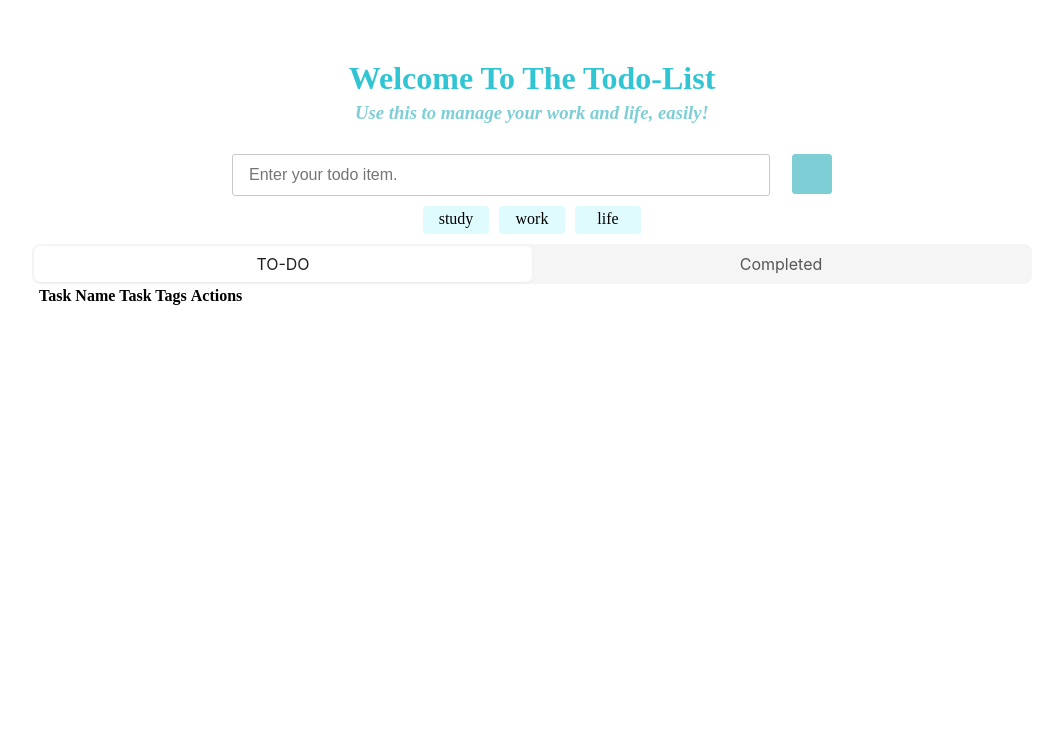
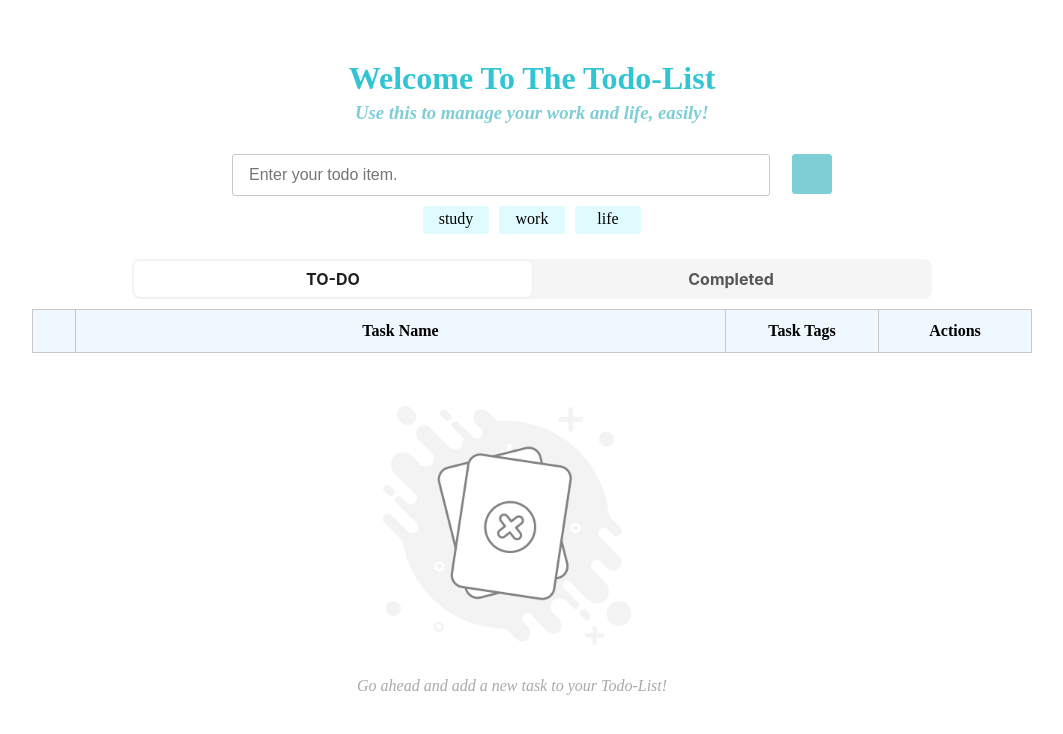
Before and after one commit to Enternity-Yu/my_todolist, a React (Create React App) app: page / in a window 1280 px wide. Shown: the top 734 px of the page, without its empty margins (108-1171 px from the left). Built offline with nearby package versions, Linux system fonts and the light colour scheme.

Commit message:
[TaskList]test empty list and test table classname when click 'completed'.

```diff
--- a/src/page/task-list/TaskList.scss
+++ b/src/page/task-list/TaskList.scss
@@ -0,0 +1,57 @@
+table {
+	border-collapse: collapse;
+	width: 100%;
+}
+
+table, th, td {
+	border: 1px solid rgb(201, 200, 200);
+}
+
+thead {
+	background-color: #EFF8FE;
+}
+
+.task-segmented {
+	width: 80%;
+	height: 30px;
+	margin: 20px auto;
+	font-weight: bold;
+}
+
+.task-list {
+	th, tr {
+		height: 40px;
+	}
+
+	.task-check-head {
+		width: 40px;
+	}
+
+	.task-tags-head {
+		width: 150px;
+	}
+
+	.task-actions-head {
+		width: 150px;
+	}
+
+	.task-actions-head-active {
+		display: none;
+	}
+}
+
+.tasks-empty {
+	width: 350px;
+	padding: 20px;
+	margin: auto;
+
+	.empty-img {
+		text-align: center;
+		width: 300px;
+	}
+
+	.empty-text {
+		color: #A9A9A9;
+		text-align: center;
+	}
+}
--- a/src/page/task-list/TaskList.tsx
+++ b/src/page/task-list/TaskList.tsx
@@ -1,25 +1,55 @@
-import React from 'react';
-import {Segmented} from 'antd';
+import React, { useState } from 'react';
+import { Segmented } from 'antd';
+import EmptyImg from '../../assets/empty-img.png';
+import './TaskList.scss';
 
 const TaskList: React.FC = () => {
-	return (<div data-testid="task-list-element">
-		<div>
-			<Segmented options={['TO-DO', 'Completed']} size='large' block={true}/>
+	const [showValue, setShowValue] = useState<string | number>('TO-DO');
+
+	const showEmpty = (
+		<div className="tasks-empty">
+			<img className="empty-img" src={EmptyImg} alt={'empty'} />
+			<div>
+				<i className="empty-text">
+          Go ahead and add a new task to your Todo-List!
+				</i>
+			</div>
 		</div>
-		<table className='task-list'>
-			<thead>
-				<tr>
-					<th></th>
-					<th>Task Name</th>
-					<th>Task Tags</th>
-					<th>Actions</th>
-				</tr>
-			</thead>
-			<tbody>
+	);
 
-			</tbody>
-		</table>
-	</div>);
+	return (
+		<div data-testid="task-list-element">
+			<div className="task-segmented">
+				<Segmented
+					className="task-segmented-content"
+					options={['TO-DO', 'Completed']}
+					size="large"
+					block={true}
+					value={showValue}
+					onChange={setShowValue}
+				/>
+			</div>
+			<table className="task-list">
+				<thead>
+					<tr>
+						<th className="task-check-head"></th>
+						<th className="task-name-head">Task Name</th>
+						<th className="task-tags-head">Task Tags</th>
+						<th
+							className={`${
+								showValue === 'TO-DO'
+									? 'task-actions-head'
+									: 'task-actions-head-active'
+							}`}
+						>
+              Actions
+						</th>
+					</tr>
+				</thead>
+			</table>
+			{showEmpty}
+		</div>
+	);
 };
 
 export default TaskList;
```
Also changed, not shown: 1 other file (tests, documents, lock files or other folders).
